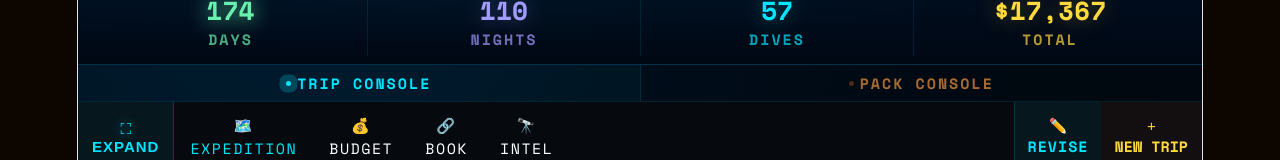
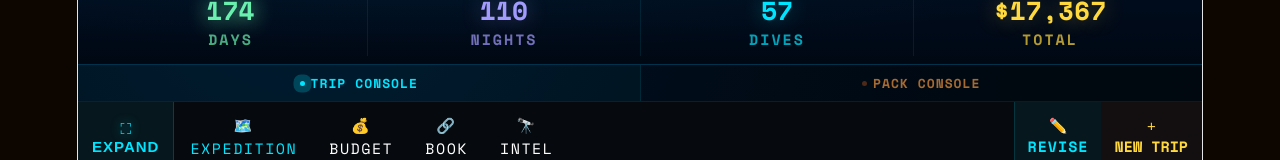
Before and after one commit to mikolangelo2-art/1-Bag-Nomad, a React (Vite) app: page / in a window 1280 px wide. Shown: the part 260-420 px from the top of the page. Built offline with nearby package versions, Linux system fonts and the light colour scheme.

Commit message:
fix: TAP TO EXPAND smaller, console switcher nowrap same size

```diff
--- a/src/App.jsx
+++ b/src/App.jsx
@@ -1075,7 +1075,7 @@ function PhaseCard({phase,intelData,idx}) {
           <div style={{padding:"6px 16px 6px 20px",borderTop:`1px solid ${phase.color}15`,borderBottom:"1px solid rgba(0,229,255,0.055)",display:"flex",alignItems:"center",gap:6,flexWrap:"wrap"}}>
             <div style={{width:4,height:4,borderRadius:"50%",background:phase.color,flexShrink:0}}/>
             <span style={{fontSize:15,color:phase.color,letterSpacing:2,fontFamily:"'Space Mono',monospace",fontWeight:700,whiteSpace:"nowrap"}}>{phase.segments.length} SEGMENT{phase.segments.length>1?"S":""}</span>
-            <span style={{fontSize:15,color:`${phase.color}88`,letterSpacing:2,fontFamily:"'Space Mono',monospace",whiteSpace:"nowrap"}}>· TAP SEGMENT TO EXPAND</span>
+            <span style={{fontSize:isMobile?8:11,color:`${phase.color}66`,letterSpacing:0,fontFamily:"'Space Mono',monospace",whiteSpace:"nowrap"}}>· TAP TO EXPAND</span>
           </div>
           {phase.segments.map((seg,i)=><SegmentRow key={seg.id} segment={seg} phaseId={phase.id} phaseColor={phase.color} intelSnippet={intelData?.[seg.name]} isLast={i===phase.segments.length-1}/>)}
         </div>
@@ -1143,11 +1143,11 @@ function MissionConsole({tripData,onNewTrip,onRevise,onPackConsole,isFullscreen,
       {!isFullscreen&&<div style={{display:"flex",borderBottom:"1px solid rgba(0,229,255,0.1)",flexShrink:0}}>
         <div style={{flex:1,padding:"5px 12px",display:"flex",alignItems:"center",justifyContent:"center",gap:6,borderRight:"1px solid rgba(0,229,255,0.1)",background:"rgba(0,229,255,0.04)"}}>
           <div style={{width:5,height:5,borderRadius:"50%",background:"#00E5FF",boxShadow:"0 0 6px #00E5FF",animation:"consolePulse 2.5s ease-in-out infinite"}}/>
-          <span style={{fontSize:isMobile?10:15,fontWeight:700,color:"#00E5FF",letterSpacing:isMobile?1:2,fontFamily:"'Space Mono',monospace"}}>TRIP CONSOLE</span>
+          <span style={{fontSize:isMobile?9:13,fontWeight:700,color:"#00E5FF",letterSpacing:isMobile?0:1,fontFamily:"'Space Mono',monospace",whiteSpace:"nowrap"}}>TRIP CONSOLE</span>
         </div>
         <div onClick={onPackConsole} style={{flex:1,padding:"5px 12px",display:"flex",alignItems:"center",justifyContent:"center",gap:6,cursor:"pointer",background:"transparent"}} onMouseOver={e=>e.currentTarget.style.background="rgba(196,87,30,0.08)"} onMouseOut={e=>e.currentTarget.style.background="transparent"}>
           <div style={{width:5,height:5,borderRadius:"50%",background:"rgba(196,87,30,0.4)"}}/>
-          <span style={{fontSize:15,fontWeight:700,color:"rgba(255,159,67,0.65)",letterSpacing:2,fontFamily:"'Space Mono',monospace"}}>PACK CONSOLE</span>
+          <span style={{fontSize:isMobile?9:13,fontWeight:700,color:"rgba(255,159,67,0.65)",letterSpacing:isMobile?0:1,fontFamily:"'Space Mono',monospace",whiteSpace:"nowrap"}}>PACK CONSOLE</span>
         </div>
       </div>}
       {/* Tab bar */}
@@ -1514,11 +1514,11 @@ function PackConsole({tripData,onExpedition,isFullscreen,setFullscreen}) {
       {!isFullscreen&&<div style={{display:"flex",borderBottom:"1px solid rgba(196,87,30,0.3)",flexShrink:0}}>
         <div onClick={onExpedition} style={{flex:1,padding:"5px 12px",display:"flex",alignItems:"center",justifyContent:"center",gap:6,cursor:"pointer",borderRight:"1px solid rgba(196,87,30,0.2)"}} onMouseOver={e=>e.currentTarget.style.background="rgba(0,229,255,0.06)"} onMouseOut={e=>e.currentTarget.style.background="transparent"}>
           <div style={{width:5,height:5,borderRadius:"50%",background:"rgba(0,229,255,0.4)"}}/>
-          <span style={{fontSize:15,fontWeight:700,color:"rgba(0,229,255,0.6)",letterSpacing:2,fontFamily:"'Space Mono',monospace"}}>TRIP CONSOLE</span>
+          <span style={{fontSize:isMobile?9:13,fontWeight:700,color:"rgba(0,229,255,0.6)",letterSpacing:isMobile?0:1,fontFamily:"'Space Mono',monospace",whiteSpace:"nowrap"}}>TRIP CONSOLE</span>
         </div>
         <div style={{flex:1,padding:"5px 12px",display:"flex",alignItems:"center",justifyContent:"center",gap:6,background:"rgba(196,87,30,0.06)"}}>
           <div style={{width:5,height:5,borderRadius:"50%",background:"#FF9F43",boxShadow:"0 0 6px rgba(196,87,30,0.8)",animation:"launchPulse 2.5s ease-in-out infinite"}}/>
-          <span style={{fontSize:isMobile?10:15,fontWeight:700,color:"#FF9F43",letterSpacing:isMobile?1:2,fontFamily:"'Space Mono',monospace"}}>PACK CONSOLE</span>
+          <span style={{fontSize:isMobile?9:13,fontWeight:700,color:"#FF9F43",letterSpacing:isMobile?0:1,fontFamily:"'Space Mono',monospace",whiteSpace:"nowrap"}}>PACK CONSOLE</span>
         </div>
       </div>}
       {/* Hero stats */}
```
